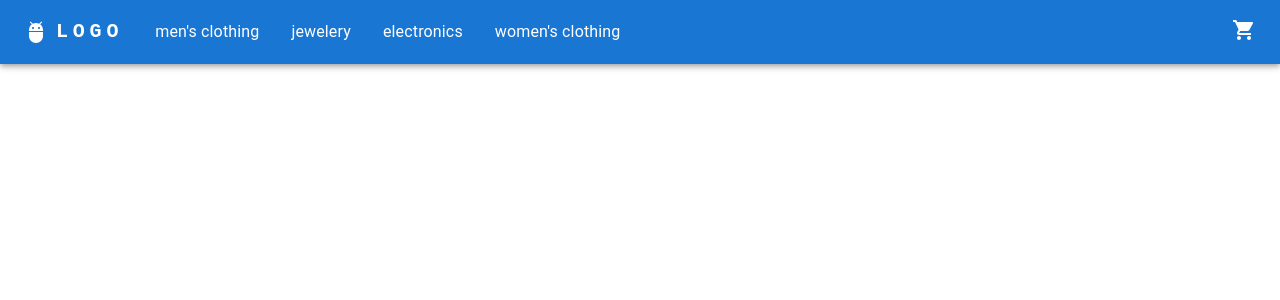
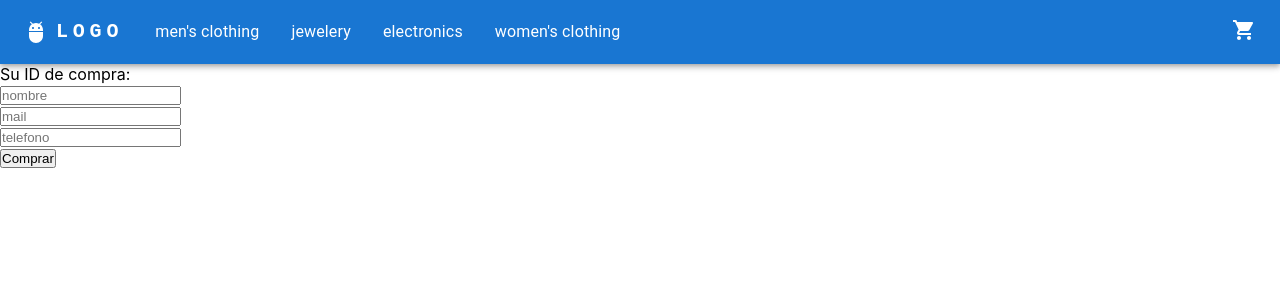
Before and after one commit to marianoLopez2001/ecomerce-react-mariano-lopez, a React (Create React App) app: page /payment in a window 1280 px wide. Shown: the top 300 px of the page. Built offline with nearby package versions, Linux system fonts and the light colour scheme.

Commit message:
complete el desafio de firebase 2

```diff
--- a/src/App.js
+++ b/src/App.js
@@ -5,6 +5,7 @@ import ItemListContainer from './components/ItemListContainer';
 import ItemDetailContainer from './components/ItemDetailContainer';
 import Cart from './components/Cart';
 import Context from "./components/Context"
+import Payment from './components/Payment';
 
 function App() {
 
@@ -15,6 +16,7 @@ function App() {
         <Routes>
           <Route path='/' element={<ItemListContainer />} />
           <Route path='/cart' element={<Cart />} />
+          <Route path='/payment' element={<Payment />} />
           <Route path='/category/:idcategory' element={<ItemListContainer />} />
           <Route path='/product/:idproduct' element={<ItemDetailContainer />} />
         </Routes>
--- a/src/components/Cart.jsx
+++ b/src/components/Cart.jsx
@@ -22,8 +22,11 @@ export default function Cart() {
           </Link>
         </div>
         : <div style={{ textAlign: "center" }}>
-          <p style={{padding:"1rem"}}>Total a pagar : ${agregarCartTotal()}</p>
+          <p style={{ padding: "1rem" }}>Total a pagar : ${agregarCartTotal()}</p>
           <Button onClick={despejarCarrito} variant='contained'>Clear</Button>
+          <Link to={'/payment'}>
+            <Button variant='contained'>Terminar Compra</Button>
+          </Link>
         </div>}
 
       <div className='productContainer'>
--- /dev/null
+++ b/src/components/Payment.jsx
@@ -0,0 +1,63 @@
+import { addDoc, collection, getFirestore } from 'firebase/firestore'
+import React, { useState } from 'react'
+import { useContext } from 'react'
+import { context } from './Context'
+
+const Payment = () => {
+
+    const [name, setName] = useState('')
+    const [mail, setMail] = useState('')
+    const [phone, setPhone] = useState('')
+    const [orderId, setOrderId] = useState("")
+    const [buy, setBuy] = useState(false)
+    const { cart, agregarCartTotal } = useContext(context)
+
+    const terminarCompra = () => {
+
+        if (buy) {
+            return
+        }
+
+        let order = {
+            buyer: {
+                name,
+                phone,
+                mail,
+            },
+            items: cart.map((i) => ({
+                id: i.id,
+                title: i.title,
+                price: i.price,
+                quantity: i.quantity,
+            })),
+            total: agregarCartTotal(),
+        };
+        const db = getFirestore()
+        const miColleccion = collection(db, 'orders');
+        addDoc(miColleccion, order)
+            .then((query) => {
+                setOrderId(query.id);
+                console.log(query.id);
+                setBuy(true)
+            })
+    }
+
+    return (<>
+        <p>Su ID de compra: {orderId}</p>
+        <p>{name}</p>
+        <p>{mail}</p>
+        <p>{phone}</p>
+        <div>
+            <input type="text" target={name} onChange={(e) => { setName(e.target.value) }} placeholder='nombre' />
+            <br />
+            <input type="email" target={mail} onChange={(e) => { setPhone(e.target.value) }} placeholder='mail' />
+            <br />
+            <input type="tel" target={phone} onChange={(e) => { setMail(e.target.value) }} placeholder='telefono' />
+            <br />
+            <button onClick={() => terminarCompra()}>Comprar</button>
+        </div>
+    </>
+    )
+}
+
+export default Payment
```
